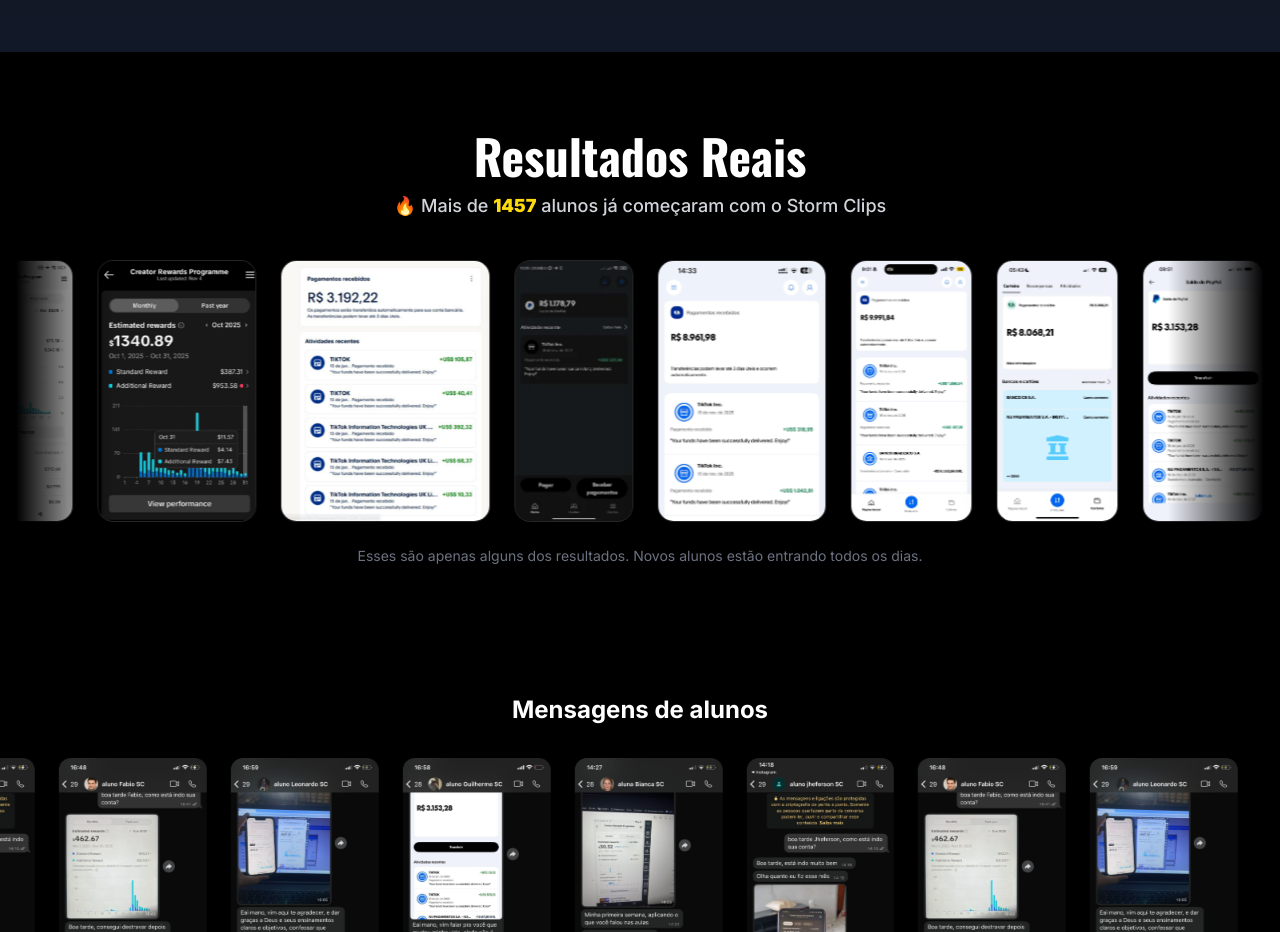
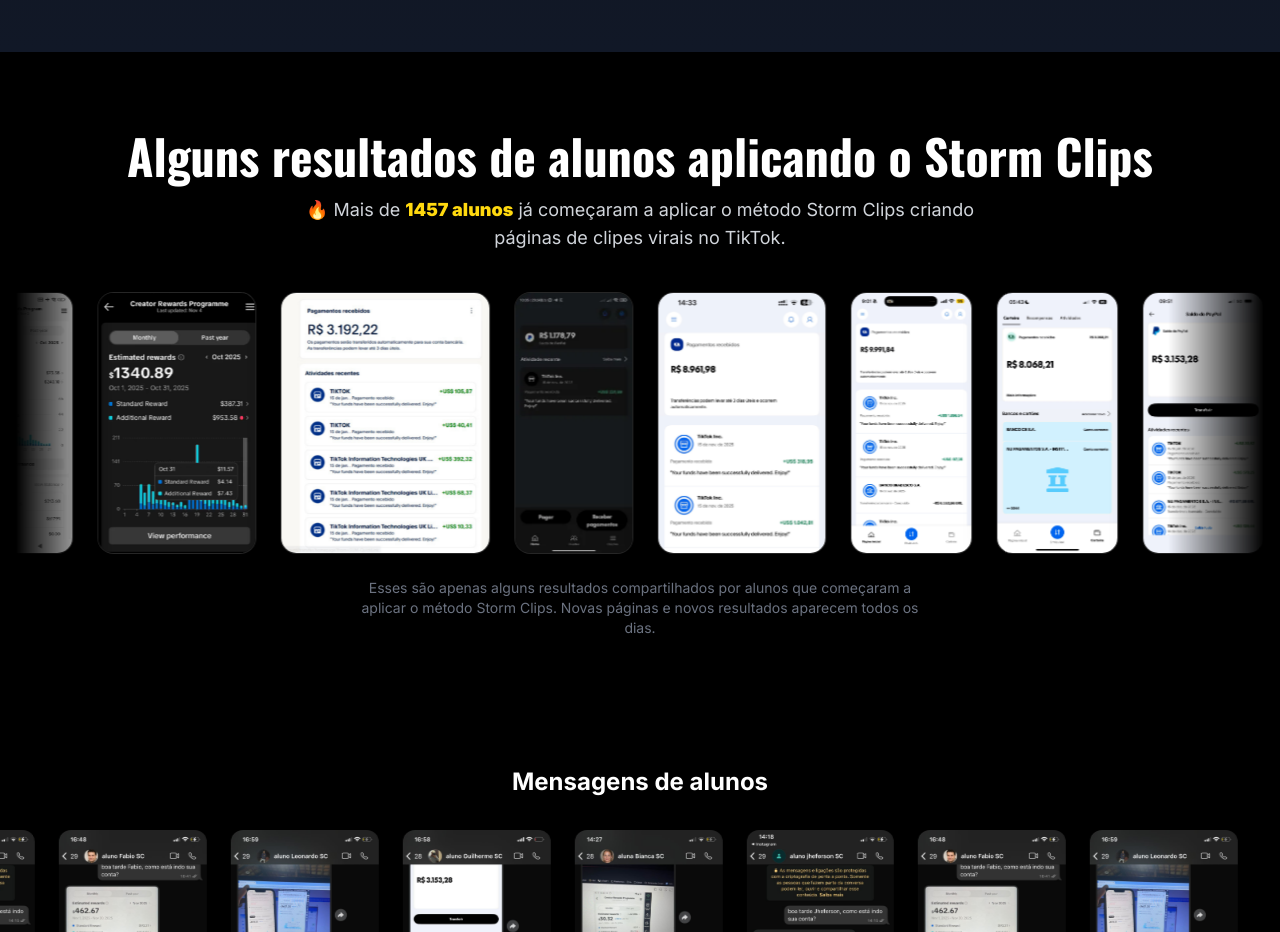
Before and after one commit to superestimado46/meu-site, a React (Vite) app: page / in a window 1280 px wide. Shown: the part 1060-1992 px from the top of the page. Built offline with nearby package versions, Linux system fonts and the light colour scheme.

Commit message:
ResultsMarquee.tsx

```diff
--- a/components/ResultsMarquee.tsx
+++ b/components/ResultsMarquee.tsx
@@ -3,7 +3,7 @@
 type Props = {
   title?: string;
   subtitle?: string;
-  speedSeconds?: number; // quanto maior, mais lento
+  speedSeconds?: number;
 };
 
 const fileNames = [
@@ -21,14 +21,14 @@
   "result_12.webp",
 ];
 
-// funciona no Vite/Netlify
 const getSrc = (name: string) =>
   new URL(`../assets/results/${name}`, import.meta.url).href;
 
 export default function ResultsMarquee({
-  title = "Resultados Reais",
+  title = "Alguns resultados de alunos aplicando o Storm Clips",
   speedSeconds = 28,
 }: Props) {
+
   const images = fileNames.map(getSrc);
   const loop = [...images, ...images];
 
@@ -37,17 +37,16 @@
       <div className="container mx-auto px-4">
 
         <div className="text-center mb-10">
+
           <h2 className="text-4xl md:text-5xl font-heading font-extrabold text-white">
             {title}
           </h2>
 
-          <p className="mt-3 text-gray-300 text-lg font-medium">
-            🔥 Mais de{" "}
-            <span className="text-simpson-yellow font-extrabold">
-              1457
-            </span>{" "}
-            alunos já começaram com o Storm Clips
+          <p className="mt-4 text-gray-300 text-lg max-w-2xl mx-auto">
+            🔥 Mais de <span className="text-simpson-yellow font-extrabold">1457 alunos</span> já começaram
+            a aplicar o método Storm Clips criando páginas de clipes virais no TikTok.
           </p>
+
         </div>
 
         <div className="relative overflow-hidden">
@@ -66,17 +65,19 @@
               >
                 <img
                   src={src}
-                  alt="Resultado"
+                  alt="Resultado de aluno"
                   className="h-[210px] md:h-[260px] w-auto object-contain"
                   loading="lazy"
                 />
               </div>
             ))}
           </div>
+
         </div>
 
-        <p className="text-center text-sm text-gray-500 mt-6">
-          Esses são apenas alguns dos resultados. Novos alunos estão entrando todos os dias.
+        <p className="text-center text-sm text-gray-500 mt-6 max-w-xl mx-auto">
+          Esses são apenas alguns resultados compartilhados por alunos que começaram
+          a aplicar o método Storm Clips. Novas páginas e novos resultados aparecem todos os dias.
         </p>
 
       </div>
```
